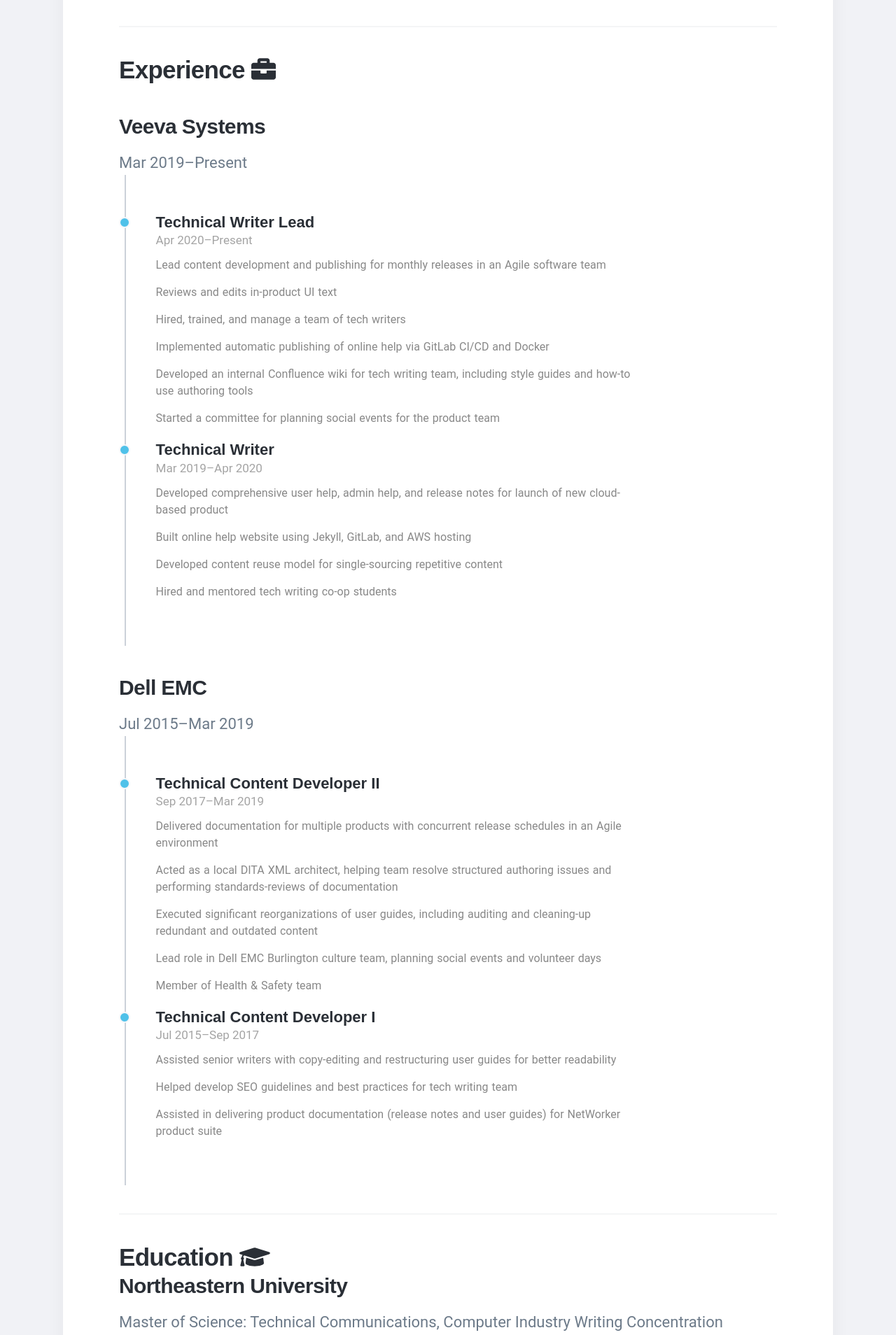
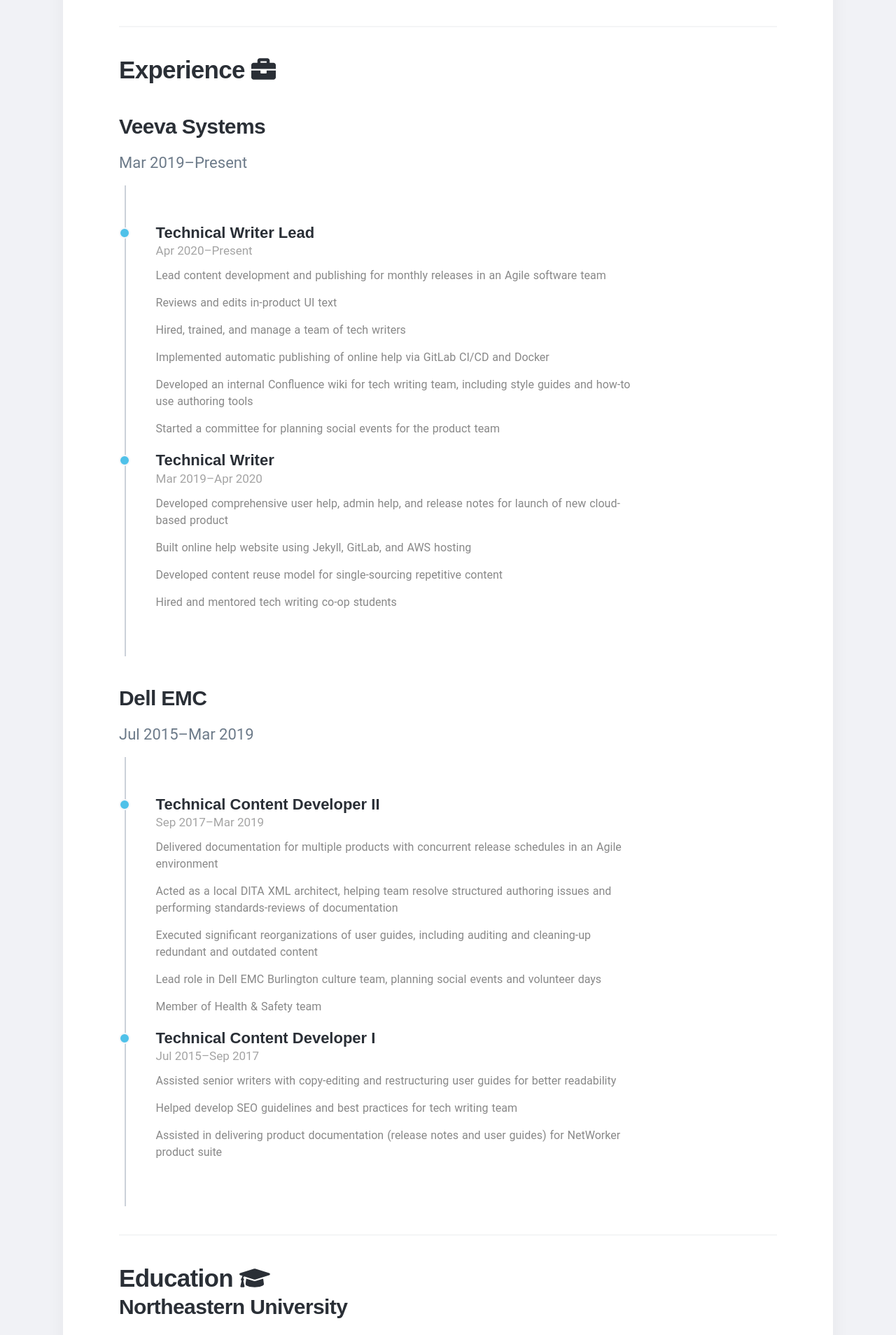
Before and after one commit to emilyrushton/emilyrushton.github.io, a Jekyll site: the page built from index.html, in a window 1280 px wide. Shown: the part 1374-3282 px from the top of the page at 70% size. Built offline with Jekyll 4.4.1, drawn with Linux system fonts in a browser that asks for light colours; nearby versions of some CDN libraries; some web fonts are replaced.

Commit message:
Update index.html

```diff
--- a/index.html
+++ b/index.html
@@ -51,8 +51,8 @@
 				<hr>
 				<div>
 					<h2>Experience <i class="fas fa-briefcase"></i></h2>
-					<h3 style="margin-bottom: 15px;">Veeva Systems</h3>
-					<p>Mar 2019–Present</p>
+					<h3>Veeva Systems</h3>
+					<p style="margin-bottom: 15px;">Mar 2019–Present</p>
 					<div class="timeline-container">
    						<div class="timeline-block">
       						<div class="marker"></div>
@@ -79,8 +79,8 @@
 						      </div>
 						   </div>
 						</div>
-					<h3 style="margin-bottom: 15px;">Dell EMC</h3>
-					<p>Jul 2015–Mar 2019</p>
+					<h3>Dell EMC</h3>
+					<p style="margin-bottom: 15px;">Jul 2015–Mar 2019</p>
 					<div class="timeline-container">
    						<div class="timeline-block">
       						<div class="marker"></div>
```
